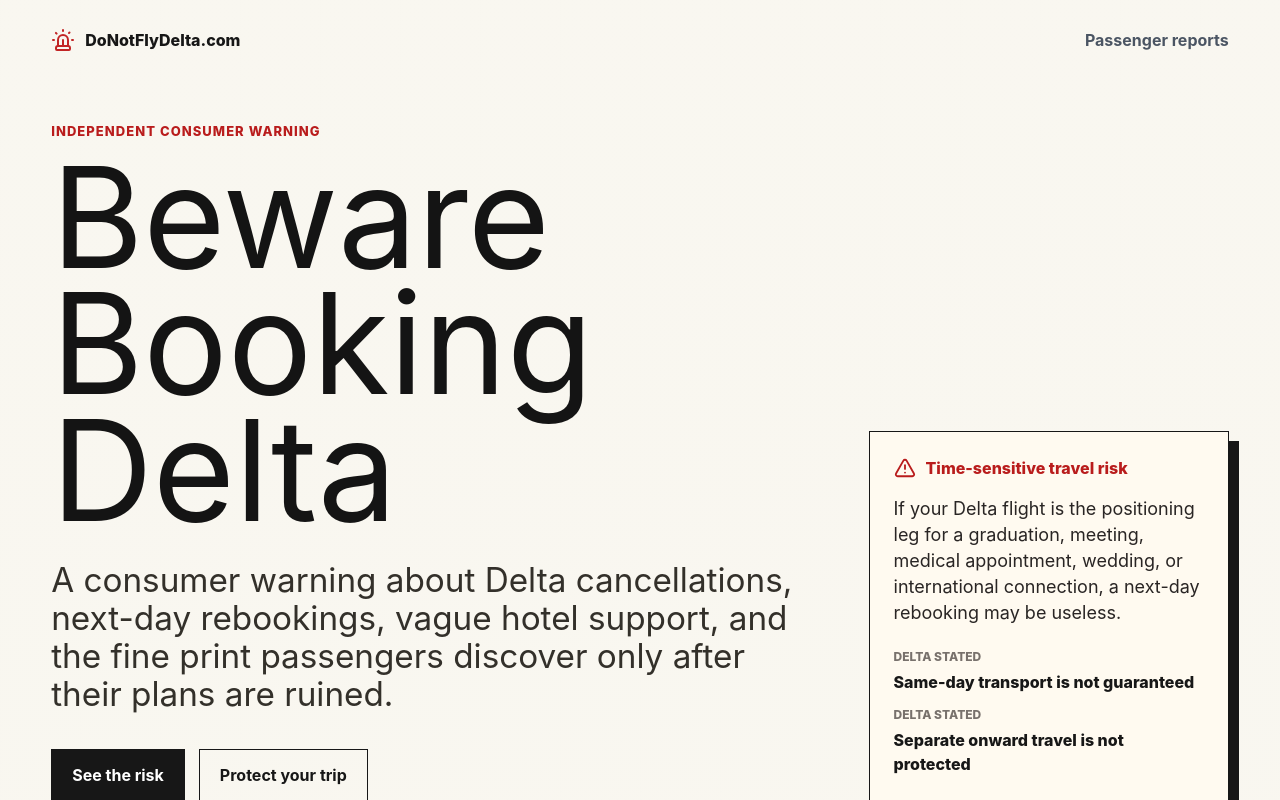
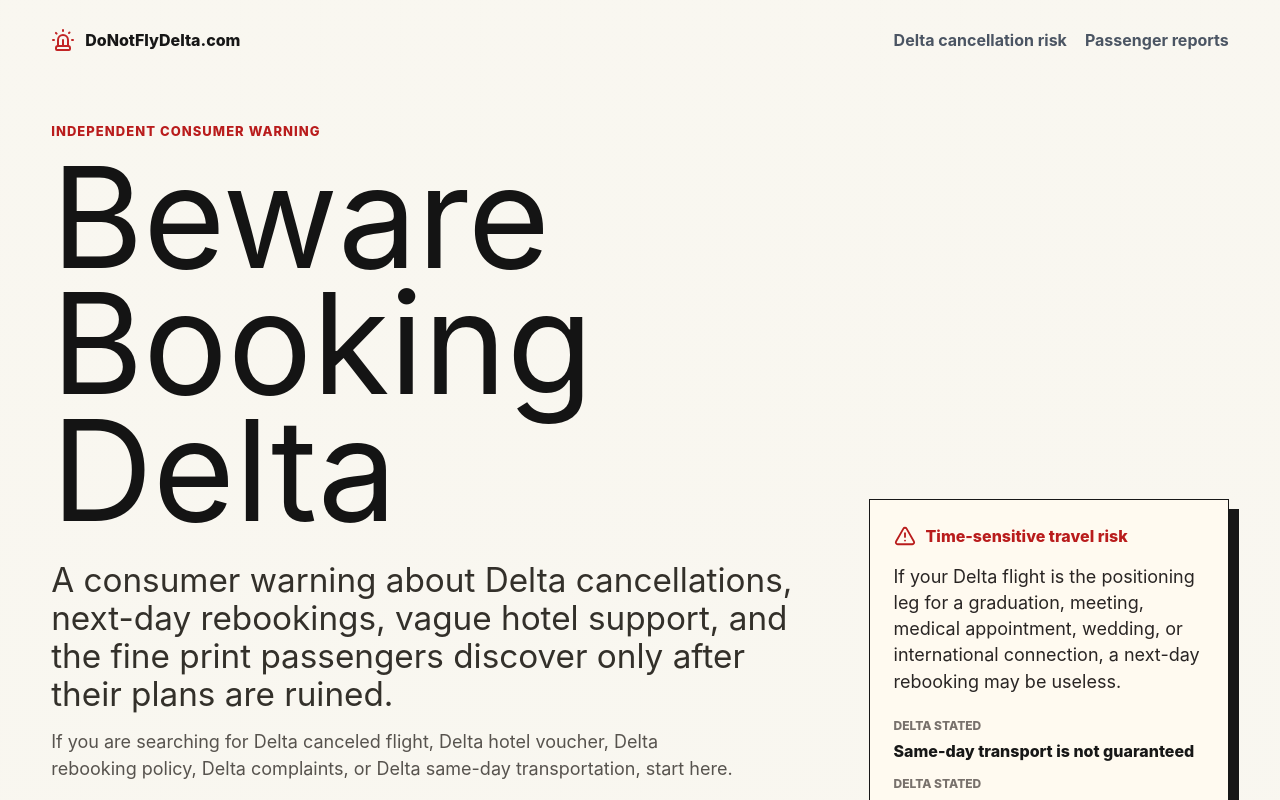
Before and after one commit to bitzuist12/donotflydelta-site, a React (Vite) app: page / in a window 1280 px wide. Shown: the top 800 px of the page. Built offline with nearby package versions, Linux system fonts and the light colour scheme.

Commit message:
Add SEO metadata and indexing files

```diff
--- a/index.html
+++ b/index.html
@@ -4,11 +4,66 @@
     <meta charset="UTF-8" />
     <link rel="icon" type="image/svg+xml" href="/favicon.svg" />
     <meta name="viewport" content="width=device-width, initial-scale=1.0" />
-    <title>Beware Booking Delta | DoNotFlyDelta.com</title>
+    <title>Beware Booking Delta Flights | DoNotFlyDelta.com</title>
     <meta
       name="description"
-      content="Independent consumer warning site documenting Delta cancellation, rebooking, and overnight disruption experiences."
+      content="Independent consumer warning about Delta flight cancellations, next-day rebookings, hotel voucher ambiguity, separate-ticket risk, and passenger reports."
     />
+    <link rel="canonical" href="https://donotflydelta.com/" />
+    <meta name="robots" content="index, follow, max-image-preview:large" />
+    <meta
+      name="keywords"
+      content="Delta cancellations, Delta canceled flight, Delta rebooking, Delta hotel voucher, Delta same-day transportation, Delta complaints, Delta flight delay, do not fly Delta"
+    />
+    <meta property="og:type" content="website" />
+    <meta property="og:url" content="https://donotflydelta.com/" />
+    <meta property="og:site_name" content="DoNotFlyDelta.com" />
+    <meta property="og:title" content="Beware Booking Delta Flights" />
+    <meta
+      property="og:description"
+      content="A document-backed consumer warning about Delta cancellations, next-day rebookings, vague hotel support, and the fine print passengers discover too late."
+    />
+    <meta name="twitter:card" content="summary_large_image" />
+    <meta name="twitter:title" content="Beware Booking Delta Flights" />
+    <meta
+      name="twitter:description"
+      content="Independent consumer warning about Delta cancellations, next-day rebookings, hotel voucher ambiguity, and separate-ticket risk."
+    />
+    <script type="application/ld+json">
+      {
+        "@context": "https://schema.org",
+        "@type": "WebSite",
+        "name": "DoNotFlyDelta.com",
+        "url": "https://donotflydelta.com/",
+        "description": "Independent consumer warning about Delta flight cancellations, next-day rebookings, hotel voucher ambiguity, separate-ticket risk, and passenger reports.",
+        "publisher": {
+          "@type": "Organization",
+          "name": "DoNotFlyDelta.com"
+        },
+        "sameAs": [
+          "https://deltacanceledmyflight.com/"
+        ]
+      }
+    </script>
+    <script type="application/ld+json">
+      {
+        "@context": "https://schema.org",
+        "@type": "Article",
+        "headline": "Beware Booking Delta",
+        "description": "A consumer warning about Delta cancellations, next-day rebookings, vague hotel support, and fine print passengers discover only after plans are ruined.",
+        "author": {
+          "@type": "Organization",
+          "name": "DoNotFlyDelta.com"
+        },
+        "publisher": {
+          "@type": "Organization",
+          "name": "DoNotFlyDelta.com"
+        },
+        "mainEntityOfPage": "https://donotflydelta.com/",
+        "datePublished": "2026-08-23",
+        "dateModified": "2026-08-24"
+      }
+    </script>
   </head>
   <body>
     <div id="root"></div>
--- a/src/App.css
+++ b/src/App.css
@@ -22,6 +22,7 @@
 }
 
 .brand,
+.nav-links,
 .nav-link,
 .status-row,
 .source-row a,
@@ -39,6 +40,12 @@
   width: 24px;
   height: 24px;
   color: #c22525;
+}
+
+.nav-links {
+  flex-wrap: wrap;
+  gap: 18px;
+  justify-content: flex-end;
 }
 
 .nav-link,
@@ -94,10 +101,18 @@
 
 .lede {
   max-width: 760px;
-  margin-bottom: 36px;
+  margin-bottom: 16px;
   font-size: clamp(22px, 2.6vw, 34px);
   line-height: 1.14;
   color: #33302a;
+}
+
+.search-summary {
+  max-width: 690px;
+  margin: 0 0 36px;
+  color: #57534e;
+  font-size: 18px;
+  line-height: 1.45;
 }
 
 .hero-actions {
@@ -547,6 +562,10 @@
     flex-direction: column;
   }
 
+  .nav-links {
+    justify-content: flex-start;
+  }
+
   .hero {
     padding-top: 22px;
   }
--- a/src/App.tsx
+++ b/src/App.tsx
@@ -198,9 +198,14 @@
             <Siren aria-hidden="true" />
             <span>DoNotFlyDelta.com</span>
           </div>
-          <a className="nav-link" href="#reports">
-            Passenger reports
-          </a>
+          <div className="nav-links">
+            <a className="nav-link" href="#risk">
+              Delta cancellation risk
+            </a>
+            <a className="nav-link" href="#reports">
+              Passenger reports
+            </a>
+          </div>
         </nav>
 
         <div className="hero-grid">
@@ -210,6 +215,10 @@
             <p className="lede">
               A consumer warning about Delta cancellations, next-day rebookings, vague hotel
               support, and the fine print passengers discover only after their plans are ruined.
+            </p>
+            <p className="search-summary">
+              If you are searching for Delta canceled flight, Delta hotel voucher, Delta rebooking
+              policy, Delta complaints, or Delta same-day transportation, start here.
             </p>
             <div className="hero-actions">
               <a className="primary-button" href="#risk">
```
Also changed, not shown: public/robots.txt (added), 1 other file (tests, documents, lock files or other folders).
